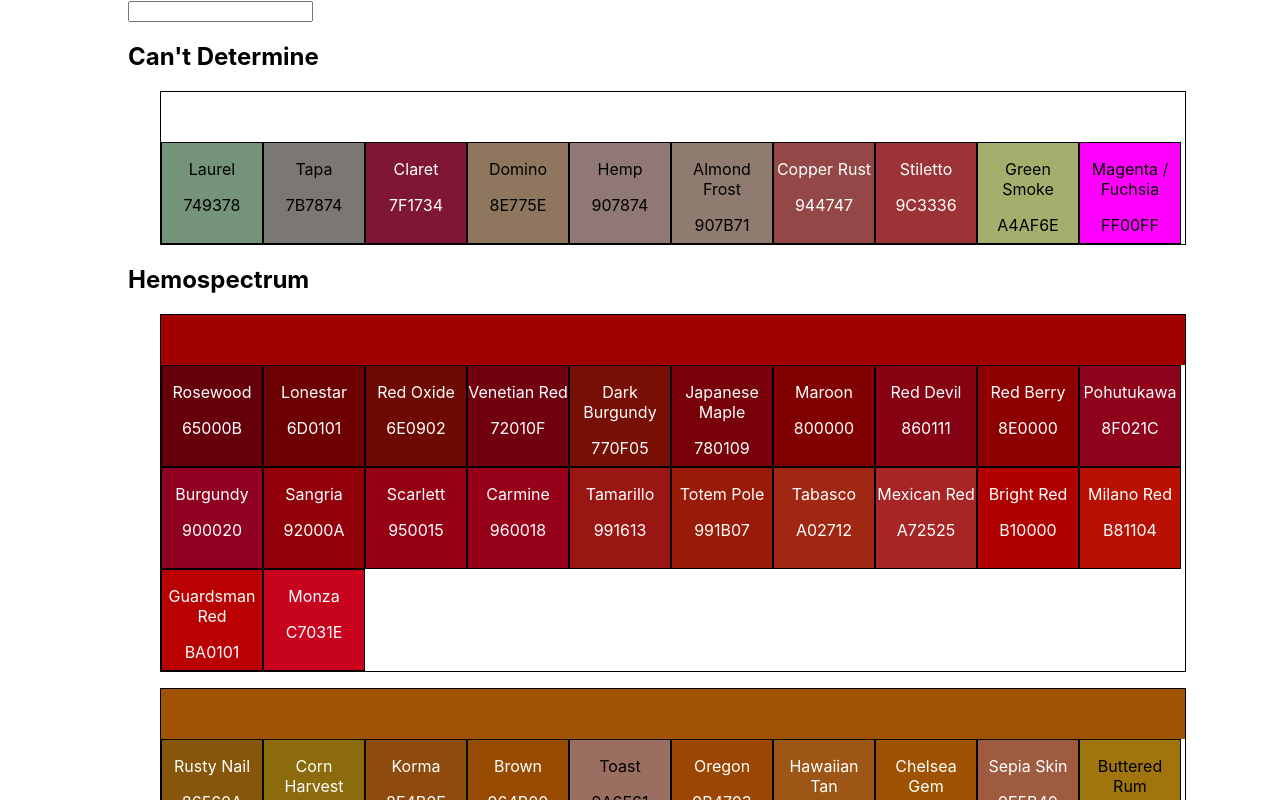
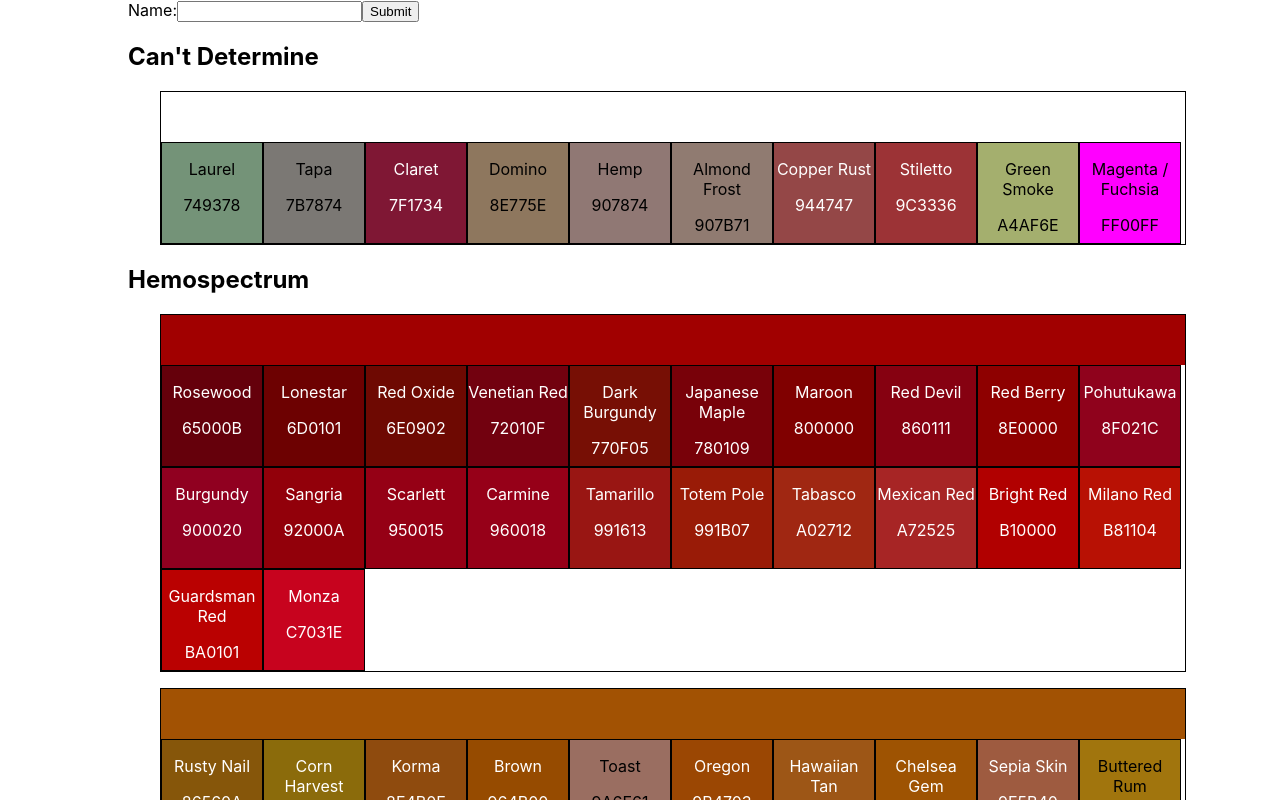
Before and after one commit to kmtenhouse/blood-colors, a React (Create React App) app: page / in a window 1280 px wide. Shown: the top 800 px of the page. Built offline with nearby package versions, Linux system fonts and the light colour scheme.

Commit message:
Cleaning up unused vars

```diff
--- a/src/App.js
+++ b/src/App.js
@@ -2,7 +2,6 @@
 import './App.css';
 import Tier from './components/tier';
 import Container from './components/container';
-import Colorbox from './components/colorbox';
 import Collection from './components/collection';
 import offSpec from './data/off-spectrum';
 import castes from './data/hemospectrum-colors';
@@ -53,10 +52,10 @@
   getRGBFit(color) {
     let currentCastes = [].concat(this.state.tierColors, this.state.offSpecColors);
     let colorHex = hexToRGB(color.hex);
-    let colorHSL = hexToHSL(color.hex);
+
     let results = currentCastes.map(caste => {
       let casteHex = hexToRGB(caste.hex);
-      let casteHSL = hexToHSL(caste.hex);
+
       return {
         tier: caste.name,
         totalDistance: Math.abs(casteHex.r - colorHex.r) + Math.abs(casteHex.g - colorHex.g) + Math.abs(casteHex.b - colorHex.b)
@@ -89,11 +88,11 @@
     this.setState({ [name]: value });
   }
 
+
   render() {
     return (
       <Container>
-        <Form casteName={this.state.casteName} onChange={this.handleChange} />
-
+        <Form />
         <h2>Can't Determine</h2>
         <Tier name="indeterminate" hex="FFFFFF">
 
@@ -103,7 +102,6 @@
         {
           this.state.tierColors.map((caste, index) => (
             <Tier name={caste.tier} key={index} hex={caste.hex}>
-
               <Collection tier={caste.tier} colors={this.state.colors} />
             </Tier>
           ))
--- a/src/components/Form/index.js
+++ b/src/components/Form/index.js
@@ -3,10 +3,13 @@
 
 function Form(props) {
   return (
-    <div>
-      <input type="input" value={props.casteName} onChange={props.handleOnChange} />
-      <p>{props.casteName}</p>
-    </div>
+    <form>
+      <label>
+        Name:
+      <input type="text" name="name" />
+      </label>
+      <input type="submit" value="Submit" />
+    </form>
   );
 }
 
--- a/src/components/collection/index.js
+++ b/src/components/collection/index.js
@@ -10,6 +10,7 @@
         );
     }
     //otherwise, loop through and make lots of tiny colorboxes :)
+    //NOTE: someday we'll need to pass in a color id too
     return(
         props.colors.map( (color, index) => (props.tier===color.tier ? <Colorbox size="thumbnail" key={index} name={color.name} hex={color.hex}></Colorbox> : '') )
     );
--- a/src/components/colorbox/colorbox.css
+++ b/src/components/colorbox/colorbox.css
@@ -13,6 +13,6 @@
 }
 
 .colorbox--thumbnail:hover {
-    transform: scale(2);
+    transform: scale(1.75);
     transition: all 0.3s ease-in-out;
 }
--- a/src/components/colorbox/index.js
+++ b/src/components/colorbox/index.js
@@ -1,6 +1,6 @@
 import React from 'react';
 import './colorbox.css';
-import { textContrast, hexToHSL } from '../../utils/hex-conversion';
+import { textContrast } from '../../utils/hex-conversion';
 
 
 function Colorbox(props) {
@@ -8,8 +8,6 @@
     backgroundColor: "#" + props.hex || "transparent",
     color: "#" + textContrast(props.hex) || "000000"
   };
-
-  let hsl=(props.hex ? hexToHSL(props.hex) : null);
 
 
   return (
--- a/src/components/tier/index.js
+++ b/src/components/tier/index.js
@@ -1,6 +1,5 @@
 import React from 'react';
 import './tier.css';
-import Colorbox from '../colorbox';
 
 function Tier(props) {
   const style = {
```
